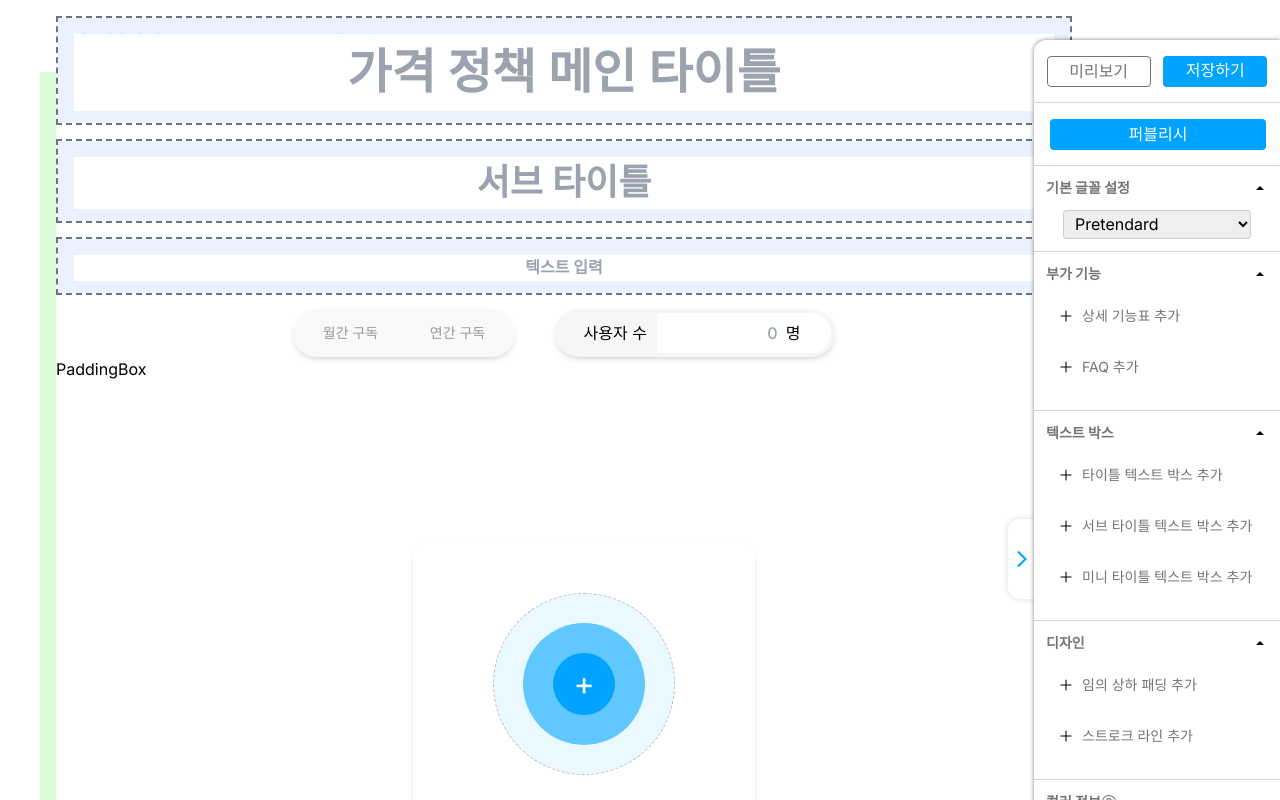
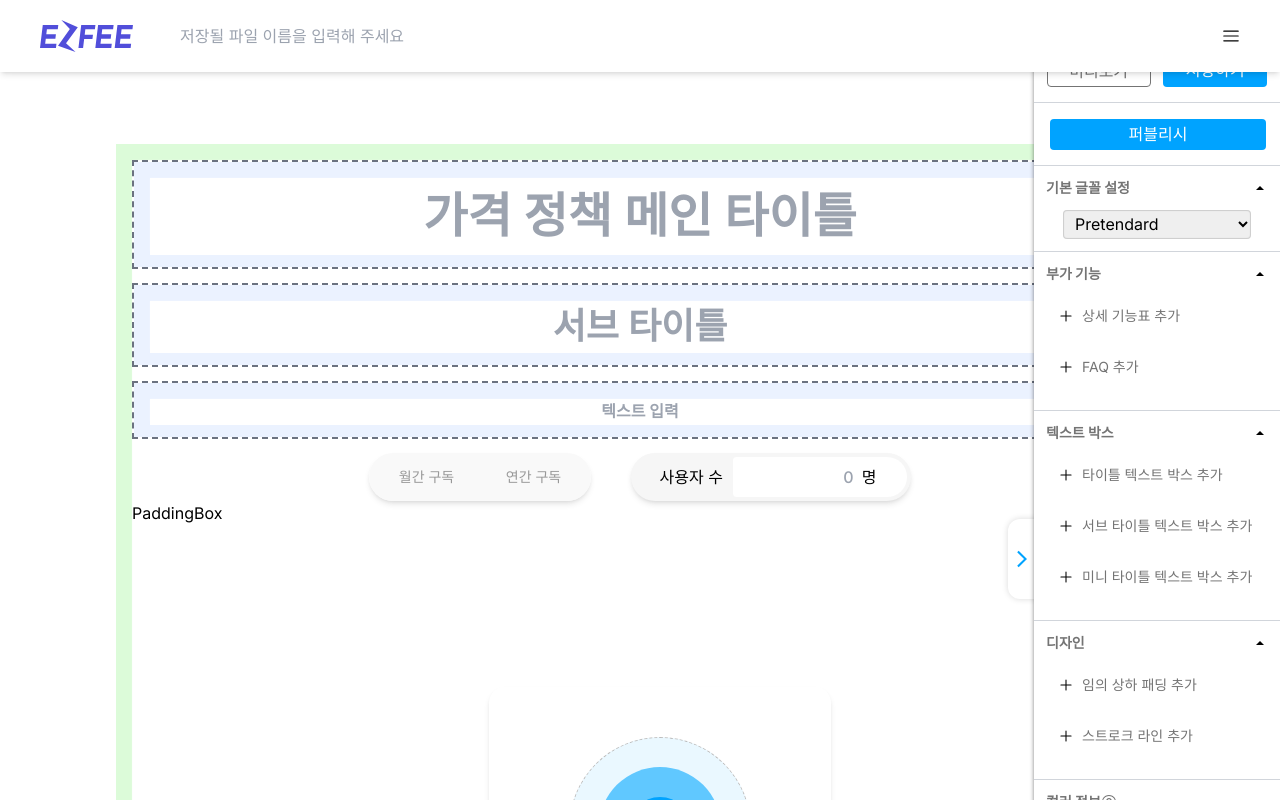
Before and after one commit to minki-dev/PRIETAG_FE, a Next.js app: page /editTemplate in a window 1280 px wide. Shown: the top 800 px of the page. Built offline with nearby package versions, Linux system fonts and the light colour scheme; a web font is replaced by a local one.

Commit message:
:lipstick: design: 시연용 레이아웃 수정

```diff
--- a/app/editTemplate/page.tsx
+++ b/app/editTemplate/page.tsx
@@ -25,6 +25,7 @@ import DiscountOptionBox from '../priceCard/components/DiscountOptionBox/Discoun
 import TableContainer from './components/Table/TableContainer';
 import { useModal } from '@/store/slice/modalSlice';
 import Header from '@/components/header/Header';
+import TemplateHeader from '@/components/header/TemplateHeader';
 
 export default function EditTemplate() {
 	const [isModalOpen, setIsModalOpen] = useState(false);
@@ -111,8 +112,10 @@ export default function EditTemplate() {
 
 	const {} = useModal();
 	return (
-		<main className="mx-10 flex w-[calc(100vw-14.5rem)] flex-col justify-center">
-			<Header />
+		<>
+			{/* <Header /> */}
+			<TemplateHeader />
+			<main className="mx-auto mt-36 box-content flex w-[calc(100vw-14.5rem)] flex-col justify-center">
 				<RightMenu />
 				<section
 					className={`${
@@ -133,5 +136,6 @@ export default function EditTemplate() {
 					<FAQ />
 				</section>
 			</main>
+		</>
 	);
 }
--- a/components/header/TemplateHeader.tsx
+++ b/components/header/TemplateHeader.tsx
@@ -9,7 +9,7 @@ export default function TemplateHeader() {
 
 	return (
 		<div className="relative">
-			<div className="shadow-[0_1px_3px_rgba(0, 0, 0, 0.15)] absolute top-0 h-[72px] w-full bg-[#FFF]">
+			<div className="shadow-[0_1px_3px_rgba(0, 0, 0, 0.15)] shadow-md z-20 fixed top-0 h-[72px] w-full bg-[#FFF]">
 				<Image
 					src="/ezfee.svg"
 					alt="dd"
@@ -19,7 +19,7 @@ export default function TemplateHeader() {
 				/>
 				<input
 					placeholder="저장될 파일 이름을 입력해 주세요"
-					className="color-[#747474] absolute left-[180px] top-[calc(50%-26px/2)] flex h-[26px] w-[210px] items-center justify-center text-base font-normal leading-[26px]"
+					className="color-[#747474] absolute left-[180px] top-[calc(50%-26px/2)] flex h-[26px] w-[260px] focus:outline-none items-center justify-center text-base font-normal leading-[26px]"
 				/>{' '}
 				<RxHamburgerMenu
 					className=" absolute right-[40px]  top-[calc(50%-18px/2)] h-[18px] w-[18px] cursor-pointer rounded-[3px] hover:text-[#00A3FF]"
@@ -29,7 +29,7 @@ export default function TemplateHeader() {
 				/>{' '}
 			</div>
 			{isClicked ? (
-				<nav className="absolute right-[40px] top-[45px] z-20 h-[160px] w-[200px] rounded-xl bg-white text-base  font-normal leading-[26px] text-black shadow-[0_0_4px_rgba(0,0,0,0.5)] shadow-[#D9D9D9] ">
+				<nav className="absolute right-[40px] -top-[68px] z-20 h-[160px] w-[200px] rounded-xl bg-white text-base  font-normal leading-[26px] text-black shadow-[0_0_4px_rgba(0,0,0,0.5)] shadow-[#D9D9D9] ">
 					<ul>
 						<li className="flex h-[40px] w-full cursor-pointer items-center rounded-[12px_12px_0_0] hover:bg-[#00A3FF]  hover:text-white">
 							<span className="absolute left-[16px]">불러오기 </span>
```
Lines whose indentation alone changed are shown as unchanged.
